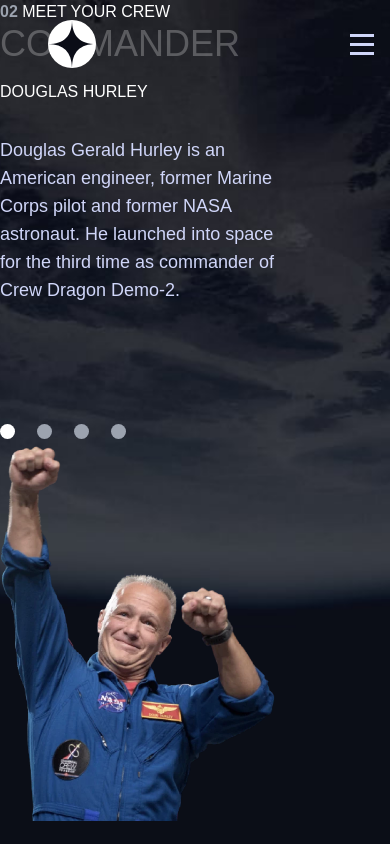
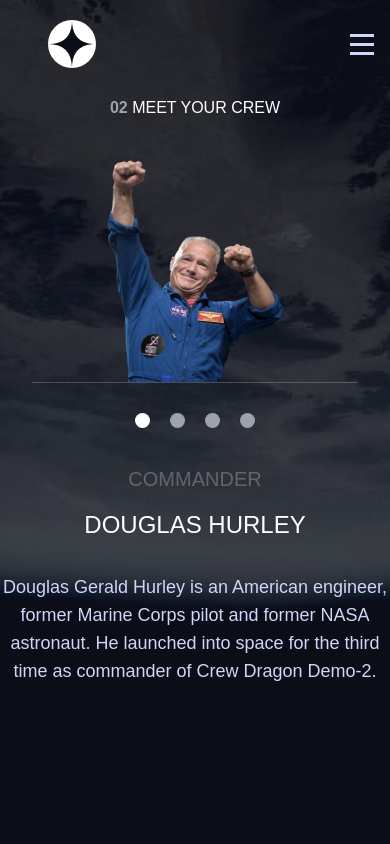
Before and after one commit to EZoVn/Space-tour, a Vue app: page /Crew in a window 390 px wide. Built offline with nearby package versions, Linux system fonts and the light colour scheme; a web font is replaced by a local one.

Commit message:
ajout de la page Home Destination et Crew version mobile, manque un scroll horizontal pour simplifier la navigation sur mobile entre les planetes et les commandants de bords

```diff
--- a/src/components/Crew.vue
+++ b/src/components/Crew.vue
@@ -1,21 +1,21 @@
 <template>
-  <div class="background-crew h-screen bg-cover bg-center text-white">
-    <div class="laptop:px-36 laptop:pt-48 tablet:pt-24">
-      <h1 class="laptop:text-4xl uppercase tablet:text-xl tablet:ml-10">
+  <div class="background-crew h-screen bg-cover bg-center text-white mobile:overflow-y-auto">
+    <div class="laptop:px-36 laptop:pt-48 mobile:pt-24">
+      <h1 class="laptop:text-4xl uppercase tablet:text-xl tablet:ml-10 tablet:text-start mobile:text-center">
         <span class="font-bold text-gray-400">02</span> Meet your crew
       </h1>
 
-      <section class="container laptop:mt-32 tablet:mt-20">
-        <div class="laptop:w-1/2 laptop:text-start laptop:px-0 tablet:text-center tablet:px-20">
-          <h2 class="text-4xl uppercase opacity-25">
+      <section class="laptop:container laptop:mt-32 tablet:mt-20 mobile:flex tablet:block mobile:flex-col tablet:mb-0 mobile:mb-10">
+        <div class="laptop:w-1/2 laptop:text-start laptop:px-0 mobile:text-center tablet:px-20 tablet:order-1 mobile:order-4">
+          <h2 class="tablet:text-4xl mobile:text-xl uppercase opacity-25">
             {{ dataCrew[`${selectedCrew}`].role }}
           </h2>
-          <p class="pb-8 pt-4 laptop:text-6xl uppercase tablet:text-5xl">
+          <p class="pb-8 pt-4 laptop:text-6xl uppercase tablet:text-5xl mobile:text-2xl">
             {{ dataCrew[`${selectedCrew}`].name }}
           </p>
           <p class="text-primaryLight text-lg">{{ dataCrew[`${selectedCrew}`].bio }}</p>
         </div>
-        <div class="laptop:left-30 laptop:absolute laptop:bottom-20 tablet:text-center">
+        <div class="laptop:left-30 laptop:absolute laptop:bottom-20 mobile:text-center mobile:order-3">
           <span
             @click="toggleActiveCrew(0)"
             class="spany"
@@ -37,13 +37,14 @@
             :class="{ isActive: selectedCrew === 3 }"
           ></span>
         </div>
-        <div>
+        <div class="mobile:order-1 tablet:pt-0 mobile:pt-10">
           <img
-            class="laptop:absolute laptop:bottom-0 laptop:right-20 tablet:mx-auto tablet:w-[456px] tablet:h-[572px]"
+            class="laptop:absolute laptop:bottom-0 laptop:right-20 mobile:mx-auto tablet:w-[456px] tablet:h-[572px] mobile:w-[177px] mobile:h-[222px]"
             :src="dataCrew[`${selectedCrew}`].images.webp"
             alt="Photo du pilote"
           />
         </div>
+        <span class="mobile:order-2 pt-0 border-b border-gray-300 opacity-25 line mx-8 "></span>
       </section>
     </div>
   </div>
@@ -92,5 +93,8 @@
   .background-crew {
     background-image: url("/assets/crew/background-crew-mobile.jpg");
   }
+  .spany{
+    margin: 30px 10px;
+  }
 }
 </style>
--- a/src/components/Destination.vue
+++ b/src/components/Destination.vue
@@ -1,34 +1,34 @@
 <template>
-  <div class="background-destination h-screen bg-cover bg-center text-white">
-    <div class=" laptop:px-36 laptop:pt-48 tablet:pt-24">
-      <h1 class="laptop:text-4xl uppercase tablet:text-xl tablet:ml-10">
+  <div class="background-destination h-screen bg-cover bg-center text-white mobile:overflow-y-auto">
+    <div class=" laptop:px-36 laptop:pt-48 mobile:pt-24">
+      <h1 class="laptop:text-4xl uppercase tablet:text-xl tablet:ml-10 tablet:text-start mobile:text-center">
         <span class="font-bold text-gray-400">01</span> Pick your destination
       </h1>
 
-      <div class="flex justify-between items-center pt-24 desktop:mx-10 tablet:flex-col laptop:flex-row">
-        <div class="laptop:w-[445px] laptop:h-[445px] tablet:w-[300px] tablet:h-[300px]">
+      <div class="flex justify-between items-center tablet:pt-20 desktop:mx-10 mobile:flex-col mobile:pt-8 laptop:flex-row">
+        <div class="laptop:w-[445px] laptop:h-[445px] tablet:w-[300px] tablet:h-[300px] mobile:w-[170px] mobile:h-[170px]">
           <img class="laptop:max-w-max"  id="img" :src="dataDestinations[`${selected}`].images.webp" alt="image de la lune" />
         </div>
 
-        <section class="laptop:ml-24 p-4 h-[450px] max-w-[650px] flex flex-col justify-between tablet:text-center tablet:px-16">
-            <ul class="flex gap-8 tablet:justify-center laptop:justify-start">
+        <section class="laptop:ml-24 p-4 h-[450px] max-w-[650px] flex flex-col justify-between mobile:text-center laptop:text-start tablet:px-16">
+            <ul class="flex gap-8 mobile:justify-center laptop:justify-start">
               <li class="hover:cursor-pointer barlowFont tracking-wider text-primaryLight relative hover:after:opacity-50" :class="{active: selected === 0}" @click="toggleActive(0)">MOON</li>
               <li class="hover:cursor-pointer barlowFont tracking-wider text-primaryLight relative hover:after:opacity-50" :class="{active: selected === 1}" @click="toggleActive(1)">MARS</li>
               <li class="hover:cursor-pointer barlowFont tracking-wider text-primaryLight relative hover:after:opacity-50" :class="{active: selected === 2}" @click="toggleActive(2)">EUROPA</li>
               <li class="hover:cursor-pointer barlowFont tracking-wider text-primaryLight relative hover:after:opacity-50" :class="{active: selected === 3}" @click="toggleActive(3)">TITAN</li>
             </ul>
 
-          <h2 class="uppercase text-[100px] py-4">{{ dataDestinations[`${selected}`].name }}</h2>
-          <p class="text-wrap text-primaryLight text-lg">{{ dataDestinations[`${selected}`].description }}</p>
-          <span class="flex-grow border-b border-gray-300 opacity-25 line"></span>
-          <div class="flex laptop:justify-between tablet: pt-8 tablet:justify-around">
+          <h2 class="uppercase mobile:text-[56px] mobile:text-center tablet:text-[100px]  py-4">{{ dataDestinations[`${selected}`].name }}</h2>
+          <p class="text-wrap text-primaryLight tablet:text-lg mobile:text-base">{{ dataDestinations[`${selected}`].description }}</p>
+          <span class="tablet:flex-grow border-b border-gray-300 opacity-25 line pt-4"></span>
+          <div class="flex laptop:justify-between tablet:flex-row tablet:pt-8 tablet:justify-around tablet:py-0 mobile:flex-col mobile:py-8">
             <div>
               <p class="barlowFont tracking-wide text-primaryLight">AVG. DISTANCE</p>
-              <p class="text-2xl">{{ dataDestinations[`${selected}`].distance }}</p>
+              <p class="text-2xl uppercase mobile:pt-2">{{ dataDestinations[`${selected}`].distance }}</p>
             </div>
             <div>
-              <p class="barlowFont tracking-wide text-primaryLight">EST. TRAVEL TIME</p>
-              <p class="text-2xl">{{ dataDestinations[`${selected}`].travel }}</p>
+              <p class="barlowFont tracking-wide text-primaryLight tablet:pt-0 mobile:pt-8">EST. TRAVEL TIME</p>
+              <p class="text-2xl uppercase mobile:pt-2">{{ dataDestinations[`${selected}`].travel }}</p>
             </div>
           </div>
         </section>
--- a/src/components/HomePage.vue
+++ b/src/components/HomePage.vue
@@ -1,5 +1,5 @@
 <template>
-  <div class="background-home h-screen bg-cover bg-center">
+  <div class="background-home h-screen bg-cover bg-center mobile:overflow-y-auto">
     <section
       class="laptop:pt-96 mobile:flex-col tablet:pt-40 mobile:pt-28 mobile:text-center laptop:flex-row mx-8 flex items-center justify-around"
     >
@@ -18,7 +18,7 @@
         </p>
       </div>
 
-      <router-link to="/Destination" class="tablet:pt-32 mobile:pt-16">
+      <router-link to="/Destination" class="tablet:pt-32 mobile:pt-10">
         <button class="effect mobile:w-40 mobile:h-40 tablet:h-64 tablet:w-64 rounded-full bg-white tablet:text-4xl mobile:text-2xl">
           EXPLORE
         </button>
```
